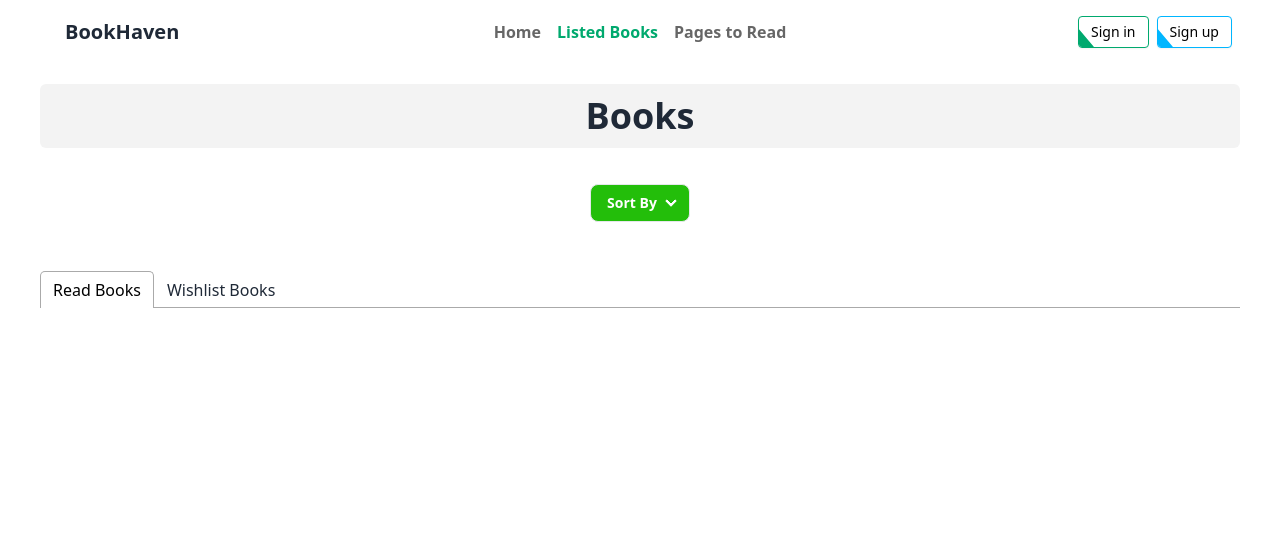
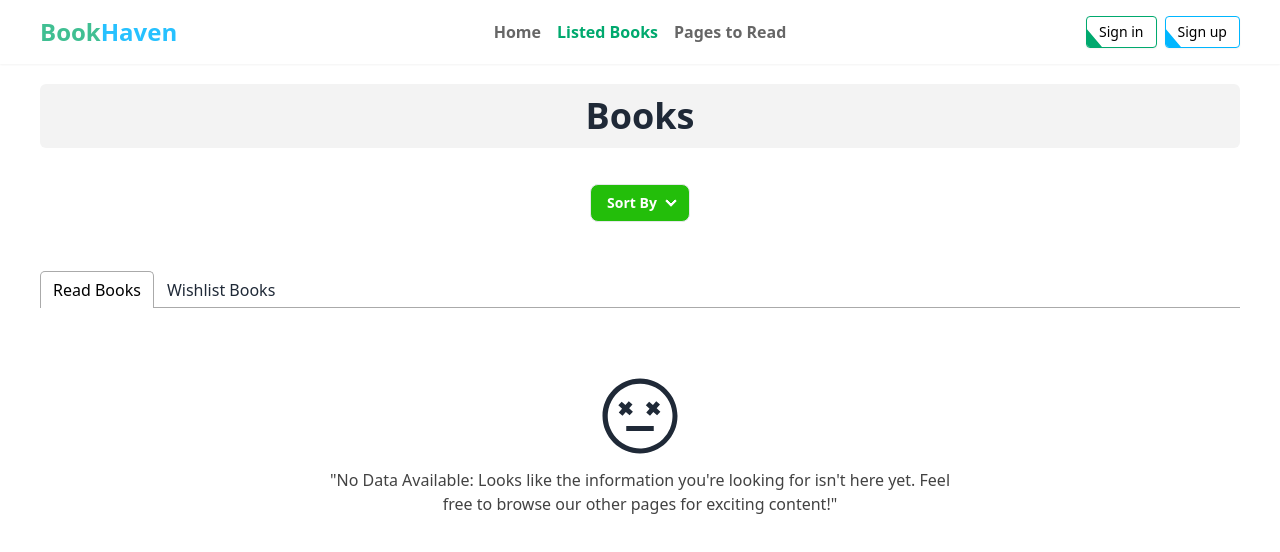
Before and after one commit to strongfornt/BookHaven, a React (Vite) app: page /listedBooks in a window 1280 px wide. Shown: the top 552 px of the page. Built offline with nearby package versions, Linux system fonts and the light colour scheme.

Commit message:
make a component for not found data

```diff
--- /dev/null
+++ b/src/Components/NotFoundData/NotFoundData.jsx
@@ -0,0 +1,43 @@
+
+
+export default function NotFoundData() {
+  return (
+    <>
+      <section className="flex items-center max-h-64  sm:p-16 rounded-xl ">
+        <div className="container flex flex-col items-center justify-center px-5 mx-auto my-8 space-y-3 text-center sm:max-w-2xl">
+          <svg
+            xmlns="http://www.w3.org/2000/svg"
+            viewBox="0 0 512 512"
+            className="w-20 h-20 dark:text-gray-400"
+          >
+            <path
+              fill="currentColor"
+              d="M256,16C123.452,16,16,123.452,16,256S123.452,496,256,496,496,388.548,496,256,388.548,16,256,16ZM403.078,403.078a207.253,207.253,0,1,1,44.589-66.125A207.332,207.332,0,0,1,403.078,403.078Z"
+            ></path>
+            <rect
+              width="176"
+              height="32"
+              x="168"
+              y="320"
+              fill="currentColor"
+            ></rect>
+            <polygon
+              fill="currentColor"
+              points="210.63 228.042 186.588 206.671 207.958 182.63 184.042 161.37 162.671 185.412 138.63 164.042 117.37 187.958 141.412 209.329 120.042 233.37 143.958 254.63 165.329 230.588 189.37 251.958 210.63 228.042"
+            ></polygon>
+            <polygon
+              fill="currentColor"
+              points="383.958 182.63 360.042 161.37 338.671 185.412 314.63 164.042 293.37 187.958 317.412 209.329 296.042 233.37 319.958 254.63 341.329 230.588 365.37 251.958 386.63 228.042 362.588 206.671 383.958 182.63"
+            ></polygon>
+          </svg>
+          <p className="text-base text-[#131313CC]">
+            "No Data Available: Looks like the information you're looking for
+            isn't here yet. Feel free to browse our other pages for exciting
+            content!"
+          </p>
+
+        </div>
+      </section>
+    </>
+  );
+}
--- a/src/Components/ShapeBarChart/ShapeBarChart.jsx
+++ b/src/Components/ShapeBarChart/ShapeBarChart.jsx
@@ -1,5 +1,5 @@
 /* eslint-disable react/prop-types */
-import { useEffect, useState } from "react";
+
 import {
   BarChart,
   Bar,
@@ -9,15 +9,10 @@ import {
   CartesianGrid,
   Tooltip,
 } from "recharts";
-import { getStoredBook } from "../../utils/LocalStorage";
 
-export default function ShapeBarChart() {
-  const [readData, setReadData] = useState([]);
 
-  useEffect(() => {
-    const getReadData = getStoredBook();
-    setReadData(getReadData);
-  }, []);
+export default function ShapeBarChart({readData}) {
+
 
   const TriangleBar = (props) => {
     const { fill, x, y, width, height } = props;
--- a/src/Header/Nav.jsx
+++ b/src/Header/Nav.jsx
@@ -3,7 +3,7 @@ import { NavLink } from "react-router-dom";
 export default function Nav() {
   return (
     <>
-      <div className="navbar bg-base-100">
+      <div className="navbar bg-base-100  px-4 lg:px-10 shadow-sm ">
         <div className="navbar-start">
           <div className="dropdown">
             <div tabIndex={0} role="button" className="btn btn-ghost lg:hidden">
@@ -58,7 +58,7 @@ export default function Nav() {
               </NavLink>
             </ul>
           </div>
-          <a className="btn btn-ghost text-xl">BookHaven</a>
+          <a className="font-extrabold text-success/75 text-xl lg:text-2xl">Book<span className="text-info/85">Haven</span></a>
         </div>
         <div className="navbar-center hidden lg:flex">
           <ul className="menu menu-horizontal px-1 gap-4 items-center ">
--- a/src/ListedBooksFolder/BookListTabs.jsx
+++ b/src/ListedBooksFolder/BookListTabs.jsx
@@ -4,6 +4,7 @@ import "react-tabs/style/react-tabs.css";
 import { getStoredBook, getStoredWishlist } from "../utils/LocalStorage";
 import ReadList from "../Components/ReadAndWish/ReadList";
 import WishList from "../Components/ReadAndWish/WishList";
+import NotFoundData from "../Components/NotFoundData/NotFoundData";
 
 export default function BookListTabs() {
   const [tabIndex, setTabIndex] = useState(0);
@@ -81,18 +82,24 @@ export default function BookListTabs() {
           <Tab>Wishlist Books</Tab>
         </TabList>
         <TabPanel>
-          <div>
-            {readData.map((read, idx) => (
+          {
+            readData.length < 1 ? <NotFoundData/> :<div>
+            {readData?.map((read, idx) => (
               <ReadList key={idx} readData={read} />
             ))}
           </div>
+          }
+
         </TabPanel>
         <TabPanel>
-          <div>
-            {wishList.map((read, idx) => (
+          {
+            wishList.length < 1 ? <NotFoundData/> : <div>
+            {wishList?.map((read, idx) => (
               <WishList key={idx} wishList={read} />
             ))}
           </div>
+          }
+
         </TabPanel>
       </Tabs>
     </>
--- a/src/RootLayout/MainLayout.jsx
+++ b/src/RootLayout/MainLayout.jsx
@@ -7,10 +7,10 @@ export default function MainLayout() {
     const navigation = useNavigation();
   return (
     <>
-        <header className="px-4 lg:px-10">
+        <header className="  ">
             <Nav/>
         </header>
-        <main className="px-4 lg:px-10 mt-5" >
+        <main className="px-4 lg:px-10 mt-5 " >
             {
                 navigation.state === 'loading'? <Spinner/> : <Outlet/>
             }
--- a/src/pages/Error/Error.jsx
+++ b/src/pages/Error/Error.jsx
@@ -5,16 +5,15 @@ export default function Error() {
     <>
       <section className="flex items-center h-full p-16  text-gray-600">
         <div className="container flex flex-col items-center justify-center px-5 mx-auto my-8">
-          <div className="max-w-md text-center">
-            <h2 className="mb-8 font-extrabold text-9xl text-gray-600">
+          <div className="max-w-xl text-center">
+            <h2 className="mb-8 font-extrabold text-9xl text-red-600">
               <span className="sr-only">Error</span>404
             </h2>
             <p className="text-2xl font-semibold md:text-3xl">
               Sorry, we couldn't find this page.
             </p>
             <p className="mt-4 mb-8 text-gray-400">
-              But dont worry, you can find plenty of other things on our
-              homepage.
+            Looks like we hit a bump in the digital highway. Hang tight while we clear the road ahead and get you back on track."
             </p>
             <Link
               to='/'
--- a/src/pages/PagestoRead/PageRead.jsx
+++ b/src/pages/PagestoRead/PageRead.jsx
@@ -1,11 +1,25 @@
+import { useEffect, useState } from "react";
+import NotFoundData from "../../Components/NotFoundData/NotFoundData";
 import ShapeBarChart from "../../Components/ShapeBarChart/ShapeBarChart";
+import { getStoredBook } from "../../utils/LocalStorage";
 
 
 export default function PageRead() {
+  const [readData, setReadData] = useState([]);
+
+  useEffect(() => {
+    const getReadData = getStoredBook();
+    setReadData(getReadData);
+  }, []);
   return (
     <>
 
-        <ShapeBarChart/>
+        {
+          readData.length < 1 ?<NotFoundData/> :<ShapeBarChart readData={readData} />
+        }
+
+
+
     </>
   )
 }
```
